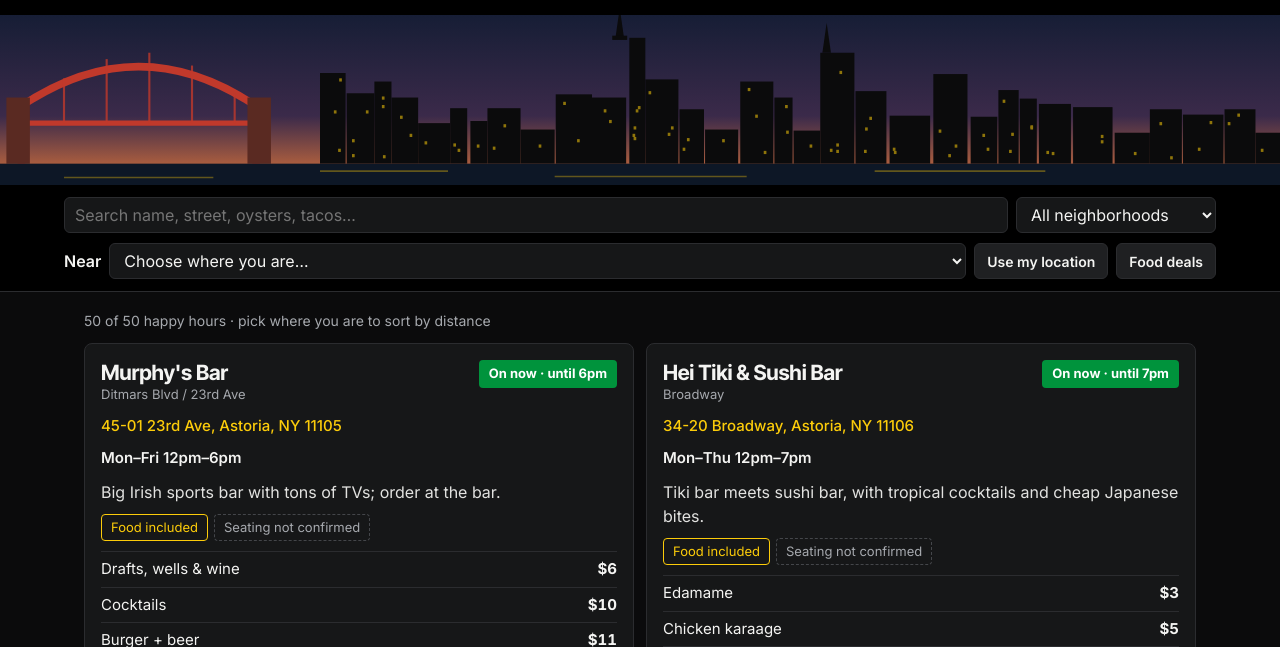
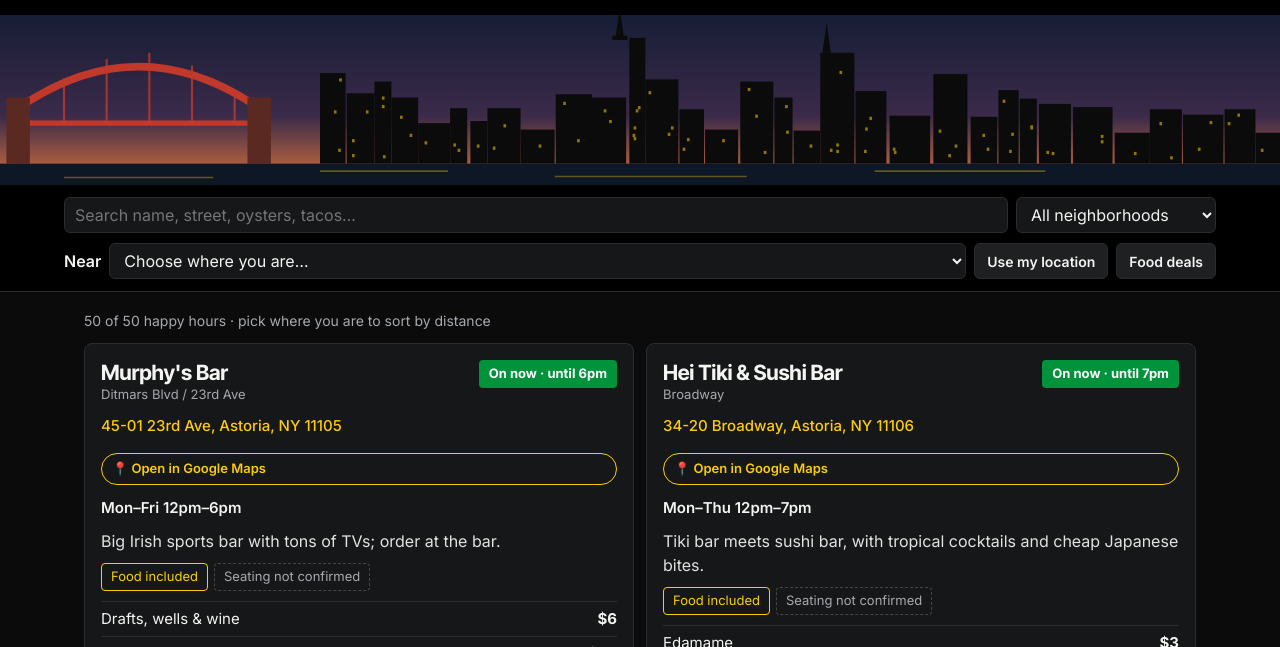
Before and after one commit to johngalang-coder/astoriahhs, a plain HTML site: page index.html in a window 1280 px wide. Shown: the part 153-800 px from the top of the page. Drawn offline with Linux system fonts and the light colour scheme.

Commit message:
Add Google Maps button to every listing
Co-Authored-By: Claude Opus 5.5 <noreply@anthropic.com>
Claude-Session: https://claude.ai/code/session_01WquBAgrYxn3s98MT3EyyFS

```diff
--- a/index.html
+++ b/index.html
@@ -49,6 +49,8 @@ h2{font:700 21px/1.2 "Inter Tight",Inter,Helvetica,Arial,sans-serif;letter-spaci
 .live.off{background:var(--chip);color:var(--mute);font-weight:600}
 .addr{color:var(--y);font-weight:500;text-decoration:none;font-size:15px}
 .addr:hover{text-decoration:underline}
+.gmap{display:inline-block;margin:6px 0 2px;padding:5px 10px;border:1px solid var(--y);border-radius:999px;color:var(--y);font-size:13px;font-weight:600;text-decoration:none}
+.gmap:active{opacity:.7}
 .when{font-size:15px;font-weight:600}
 .deal{margin:0;font-size:16px;color:#e2e2e0}
 .tags{display:flex;gap:6px;flex-wrap:wrap}
@@ -124,6 +126,7 @@ header p.upd{font-size:13px;margin-top:6px;text-align:left;border:0;padding:0}
 {
 const ALL=[0,1,2,3,4,5,6],WK=[1,2,3,4,5],MT=[1,2,3,4],FS=[5,6,0];
 const S={pig:"Pig Beach official site, 2026",hhh:"HappyHourHub, 2026",p5:"5pm.nyc, verified happy hour, 2026",sala:"Sala Astoria official site + Atly 2026",qr:"Queen's Room official site + Give Me Astoria",otr:"OpenTable listing (Ruta Oaxaca), 2026",san:"Atly + diner reports, 2025–26",gmad:"Give Me Astoria dive bar guide, Sept 2022",hut:"Week to Week Notes, Dec 2024",atly:"Atly, May 2026",tos:"Time Out New York",abnb:"Restaurant's own listing (Airbnb local guides)",gma18:"Give Me Astoria, 2018",gmac:"Give Me Astoria cocktail guide",hhn:"Happy Hour NYC, checked Oct–Nov 2026",inf:"The Infatuation, May 2026",gma:"Give Me Astoria, Sept 2025",pom:"The Pomeroy official site, 2026",par:"Parlay Astoria official site, 2026",otb:"OpenTable listing, 2026"};
+const gm=v=>"https://www.google.com/maps/search/?api=1&query="+encodeURIComponent(v.n+", "+v.a);
 // seat: bar = bar-only / the venue is a bar; all = bar & tables; ? = not confirmed
 const V=[
 {n:"Mar's",h:"34th Ave",a:"34-21 34th Ave, Astoria, NY 11106",g:[40.7563,-73.9238],t:[[ALL,16.5,19]],d:"Art-deco seafood bar with one of Queens' best oyster happy hours.",food:1,seat:"?",p:[["Half-dozen oysters","$15"],["Dozen oysters","$30"],["Three cocktail shrimp","$18"],["Mignonette martini (with an oyster)","$15"],["Select cocktails","$13"],["Tap wines","$12"],["Wine carafes","$35–$70"]],s:"inf",x:"Older listings show weekday-only or Wed–Sun hours; the newest guide says daily 4:30–7pm.",ok:"Open — The Infatuation, May 2026"},
@@ -218,7 +221,8 @@ function render(){
   <article class="card">
     <div class="top"><div><h2>${esc(v.n)}</h2><div class="hood">${esc(v.h)}${here?` · <span class="dist">${mi(v).toFixed(1)} mi</span>`:""}</div></div>
       <span class="live ${s.k==="on"?"":s.k==="soon"?"soon":"off"}">${esc(s.txt)}</span></div>
-    <a class="addr" href="https://www.google.com/maps/search/?api=1&query=${encodeURIComponent(v.a)}" rel="noopener">${esc(v.a)}</a>
+    <a class="addr" href="${gm(v)}" target="_blank" rel="noopener">${esc(v.a)}</a>
+    <a class="gmap" href="${gm(v)}" target="_blank" rel="noopener">📍 Open in Google Maps</a>
     <div class="when">${esc(when(v))}</div>
     ${v.y?`<a class="yelp" href="https://www.yelp.com/biz/${v.y[2]}" rel="noopener">★ ${v.y[0].toFixed(1)} on Yelp · ${v.y[1].toLocaleString()} reviews</a>`:""}
     <p class="deal">${esc(v.d)}</p>
```
